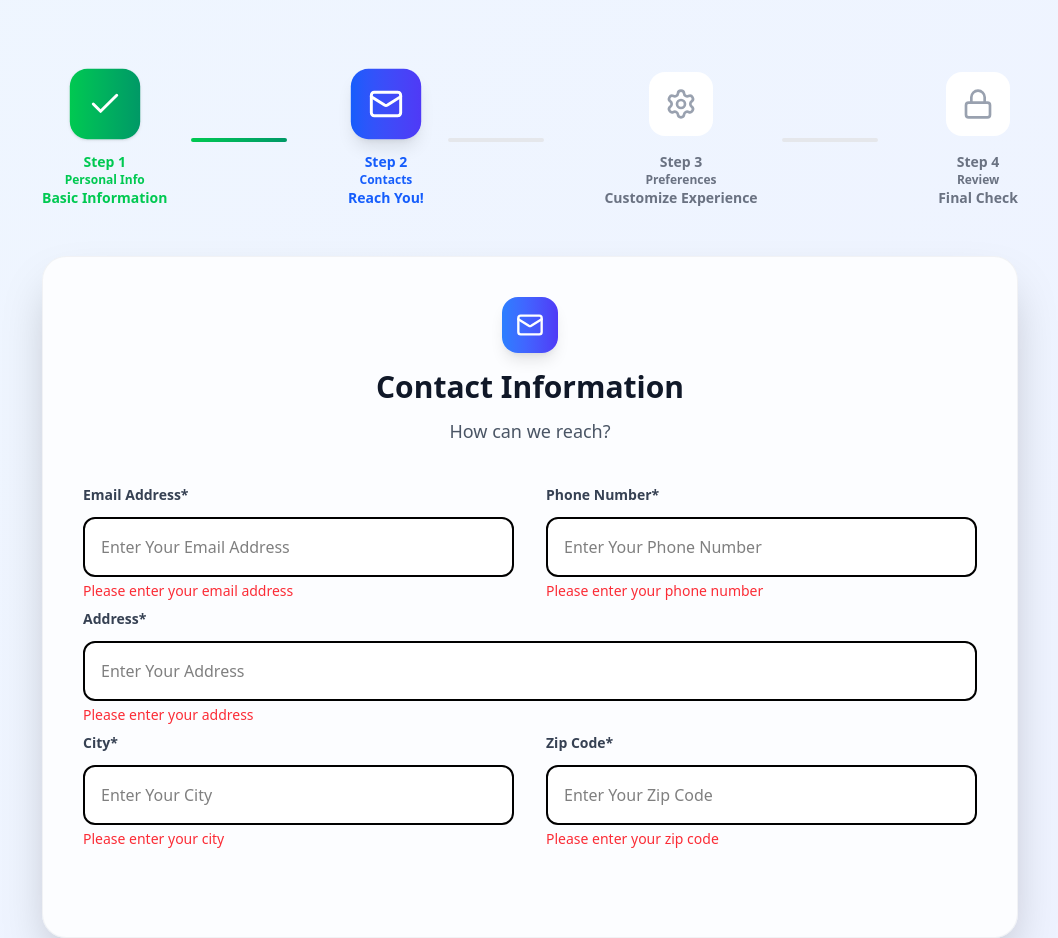
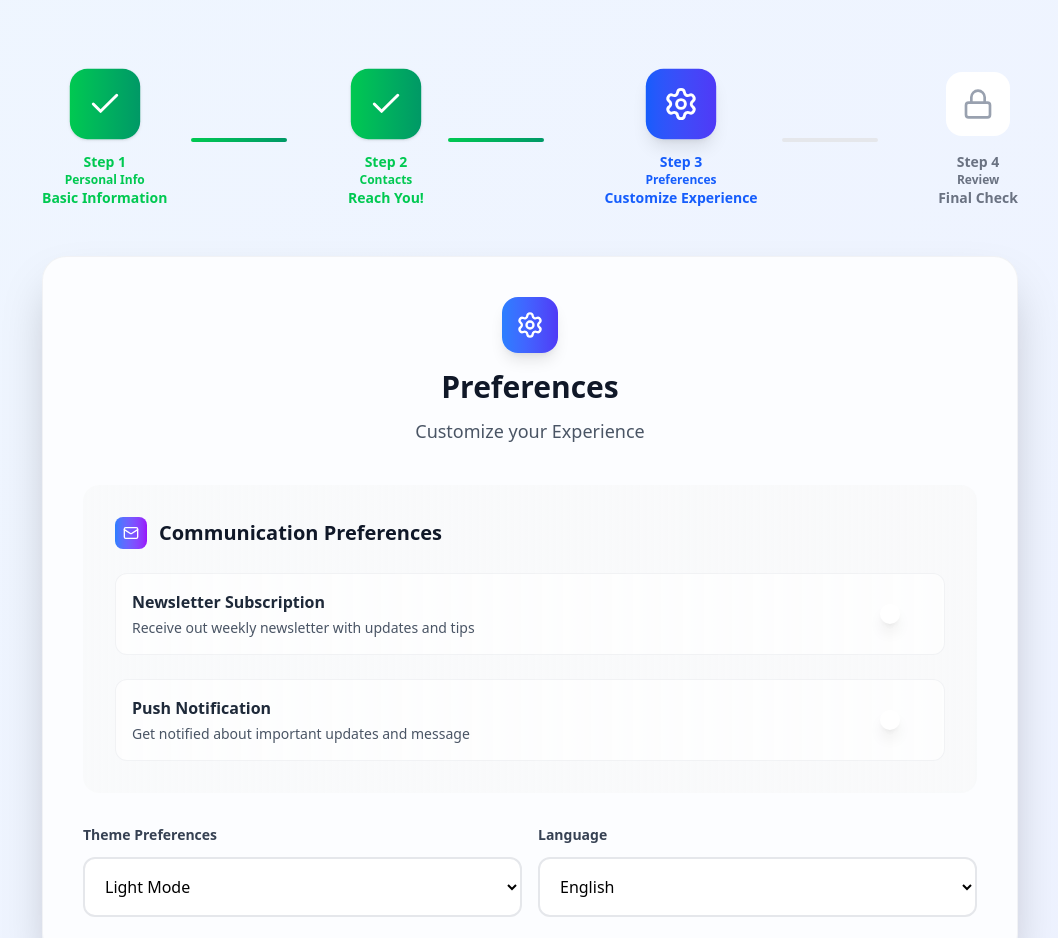
Before and after one commit to marleyDip/React-Multi-Step-Registration-Form-Context-API-Tailwind-CSS, a React (Vite) app: page / in a window 1280 px wide. Shown: the top 938 px of the page, without its empty margins (110-1168 px from the left). Built offline with nearby package versions, Linux system fonts and the light colour scheme.

Commit message:
Design PreferenceStep

```diff
--- a/src/component/PreferenceStep.jsx
+++ b/src/component/PreferenceStep.jsx
@@ -1,5 +1,107 @@
+import { Mail, Settings } from "lucide-react";
+
 function PreferenceStep() {
-  return <div>PreferenceStep</div>;
+  return (
+    <div className="space-y-8">
+      {/* header */}
+      <div className="text-center mb-10">
+        <div className="inline-flex items-center justify-center w-14 h-14 bg-gradient-to-r from-blue-500 to-indigo-600 rounded-2xl mb-4 shadow-lg">
+          <Settings className="w-7 h-7 text-white" />
+        </div>
+
+        <h2 className="text-3xl font-bold text-gray-900 mb-3">Preferences</h2>
+
+        <p className="text-gray-600 text-lg">Customize your Experience</p>
+      </div>
+      {/* header */}
+
+      {/* Form Field */}
+      <div className="space-y-8">
+        <div className="bg-gradient-to-r from-gray-50 to-gray-100/50 backdrop-blur-sm p-8 rounded-2xl border-gray-200/50">
+          <h3 className="text-xl font-bold text-gray-900 flex items-center mb-6">
+            <div className="w-8 h-8 bg-gradient-to-r from-blue-500  to-purple-600 rounded-lg flex items-center justify-center mr-3">
+              <Mail className="w-4 h-4 text-white" />
+            </div>
+            Communication Preferences
+          </h3>
+
+          <div className="space-y-6">
+            {/* newsletter */}
+            <div className="flex items-center justify-between p-4 bg-white/70 hover:bg-white/90 border border-gray-200/50 rounded-xl transition-all duration-200">
+              <div className="flex-1">
+                <label className="text-base font-semibold  text-gray-800 block mb-1">
+                  Newsletter Subscription
+                </label>
+
+                <p className="text-sm text-gray-600">
+                  Receive out weekly newsletter with updates and tips
+                </p>
+              </div>
+
+              <button
+                type="button"
+                className={`relative inline-flex items-center h-7 w-12 rounded-full focus:outline-none focus:ring-4 focus:ring-blue-500/20 transition-all duration-300 `}
+              >
+                <span
+                  className={`inline-block h-5 w-5 rounded-full bg-white transform transition-transform shadow-lg duration-300 `}
+                />
+              </button>
+            </div>
+
+            {/* notification */}
+            <div className="flex items-center justify-between p-4 bg-white/70 hover:bg-white/90 border border-gray-200/50 rounded-xl transition-all duration-200">
+              <div className="flex-1">
+                <label className="text-base font-semibold  text-gray-800 block mb-1">
+                  Push Notification
+                </label>
+
+                <p className="text-sm text-gray-600">
+                  Get notified about important updates and message
+                </p>
+              </div>
+
+              <button
+                type="button"
+                className={`relative inline-flex items-center h-7 w-12 rounded-full focus:outline-none focus:ring-4 focus:ring-blue-500/20 transition-all duration-300 `}
+              >
+                <span
+                  className={`inline-block h-5 w-5 rounded-full bg-white transform transition-transform shadow-lg duration-300 `}
+                />
+              </button>
+            </div>
+          </div>
+        </div>
+
+        {/* theme */}
+        <div className="grid grid-cols-1 md:grid-cols-2 gap-4">
+          <div className="space-y-3">
+            <label className="block text-sm font-semibold text-gray-700 mb-3">
+              Theme Preferences
+            </label>
+
+            <select className="w-full px-4 py-4 border-2 border-gray-200 rounded-xl focus:ring-4  focus:ring-purple-500/20 focus:border-purple-500 transition-all duration-200 bg-white/50 backdrop-blur-sm hover:border-gray-300">
+              <option value="light">Light Mode</option>
+              <option value="dark">Dark Mode</option>
+              <option value="system">System Default</option>
+            </select>
+          </div>
+
+          <div className="space-y-3">
+            <label className="block text-sm font-semibold text-gray-700 mb-3">
+              Language
+            </label>
+
+            <select className="w-full px-4 py-4 border-2 border-gray-200 rounded-xl focus:ring-4  focus:ring-purple-500/20 focus:border-purple-500 transition-all duration-200 bg-white/50 backdrop-blur-sm hover:border-gray-300">
+              <option value="en">English</option>
+              <option value="bn">Bengali</option>
+              <option value="ar">Arabic</option>
+            </select>
+          </div>
+        </div>
+        {/* theme */}
+      </div>
+    </div>
+  );
 }
 
 export default PreferenceStep;
--- a/src/context/FormContext.jsx
+++ b/src/context/FormContext.jsx
@@ -5,7 +5,7 @@ const FormContext = createContext();
 export const useFormContext = () => useContext(FormContext);
 
 export const FormProvider = ({ children }) => {
-  const [currentStep, setCurrentStep] = useState(2);
+  const [currentStep, setCurrentStep] = useState(3);
 
   const steps = [
     { id: 1, title: "Personal Info", description: "Basic Information" },
```
